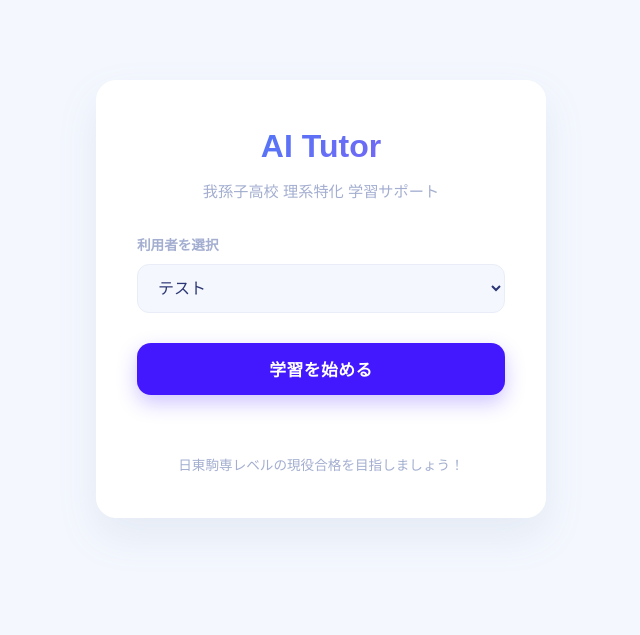
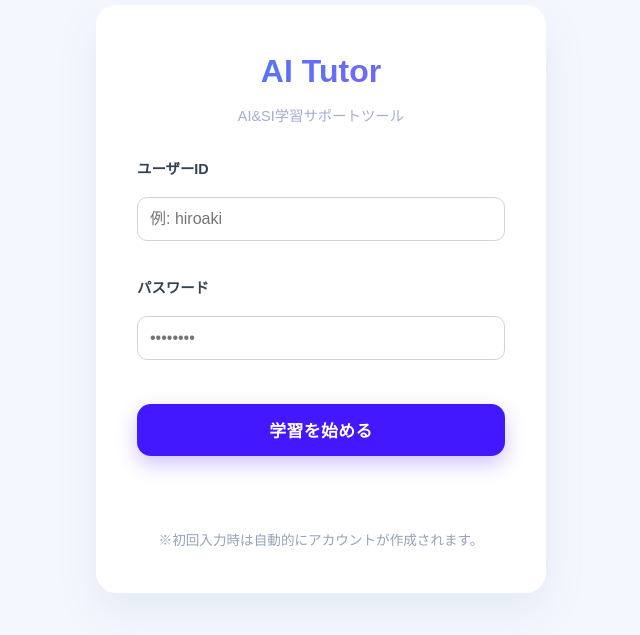
Before and after one commit to tomotsuneko/hiroaki-study-app, a Next.js app: page / in a window 1280 px wide. Shown: the part 101-736 px from the top of the page, without its empty margins (319-959 px from the left). Built offline with nearby package versions, Linux system fonts and the light colour scheme.

Commit message:
Update root page to use real login and change text

```diff
--- a/src/app/page.tsx
+++ b/src/app/page.tsx
@@ -4,61 +4,84 @@ import { useState } from 'react';
 import { useRouter } from 'next/navigation';
 import styles from './page.module.css';
 
-import { useUser } from '@/lib/UserContext';
+export default function Home() {
+  const [userId, setUserId] = useState('');
+  const [password, setPassword] = useState('');
+  const [error, setError] = useState('');
+  const router = useRouter();
 
-export default function Home() {
-  const router = useRouter();
-  const { setProfile } = useUser();
-  const [selectedUser, setSelectedUser] = useState('テスト');
+  const handleLogin = async (e: React.FormEvent) => {
+    e.preventDefault();
+    setError('');
 
-  const users = [
-    { id: 'hiroaki', name: 'ひろあき' },
-    { id: 'wakana', name: 'わかな' },
-    { id: 'test', name: 'テスト' },
-  ];
+    try {
+      const res = await fetch('/api/auth/login', {
+        method: 'POST',
+        headers: { 'Content-Type': 'application/json' },
+        body: JSON.stringify({ userId, password })
+      });
 
-  const handleLogin = () => {
-    // コンテキストにユーザー情報を保存
-    setProfile({
-      name: selectedUser,
-      targetSchools: ['未設定 (プロフィールから設定)'],
-      weakSubjects: [],
-      savedNotes: [],
-    });
-    router.push(`/dashboard`);
+      const data = await res.json();
+      if (res.ok) {
+        window.location.href = '/dashboard';
+      } else {
+        setError(data.error || 'ログインに失敗しました');
+      }
+    } catch (e) {
+      setError('サーバーエラーが発生しました');
+    }
   };
 
   return (
     <div className={styles.container}>
       <div className={`glass-panel animate-fade-in ${styles.loginBox}`}>
         <div className={styles.header}>
-          <h1 className={styles.title}>AI Tutor</h1>
-          <p className={styles.subtitle}>我孫子高校 理系特化 学習サポート</p>
+          <h1 className={styles.title} style={{ marginBottom: '8px' }}>AI Tutor</h1>
+          <p className={styles.subtitle} style={{ fontSize: '0.9rem' }}>AI&SI学習サポートツール</p>
         </div>
 
-        <form className={styles.form} onSubmit={(e) => { e.preventDefault(); handleLogin(); }}>
+        {error && (
+          <div style={{ background: '#FEE2E2', color: '#B91C1C', padding: '12px', borderRadius: '8px', marginBottom: '16px', fontSize: '0.9rem', textAlign: 'center' }}>
+            {error}
+          </div>
+        )}
+
+        <form className={styles.form} onSubmit={handleLogin}>
           <div className={styles.inputGroup}>
-            <label htmlFor="userSelect" className={styles.label}>利用者を選択</label>
-            <select
-              id="userSelect"
-              className={styles.input}
-              value={selectedUser}
-              onChange={(e) => setSelectedUser(e.target.value)}
-              style={{ appearance: 'auto' }}
-            >
-              {users.map(u => (
-                <option key={u.id} value={u.name} style={{color: 'black'}}>{u.name}</option>
-              ))}
-            </select>
+            <label style={{ display: 'block', marginBottom: '8px', fontWeight: 'bold', fontSize: '0.9rem', color: '#334155' }}>
+              ユーザーID
+            </label>
+            <input
+              type="text"
+              value={userId}
+              onChange={e => setUserId(e.target.value)}
+              placeholder="例: hiroaki"
+              style={{ width: '100%', padding: '12px', borderRadius: '10px', border: '1px solid #CBD5E1', fontSize: '1rem' }}
+              required
+            />
           </div>
 
-          <button type="submit" className={`btn btn-primary ${styles.submitBtn}`}>
+          <div className={styles.inputGroup} style={{ marginTop: '16px' }}>
+            <label style={{ display: 'block', marginBottom: '8px', fontWeight: 'bold', fontSize: '0.9rem', color: '#334155' }}>
+              パスワード
+            </label>
+            <input
+              type="password"
+              value={password}
+              onChange={e => setPassword(e.target.value)}
+              placeholder="••••••••"
+              style={{ width: '100%', padding: '12px', borderRadius: '10px', border: '1px solid #CBD5E1', fontSize: '1rem' }}
+              required
+            />
+          </div>
+
+          <button type="submit" className={`btn btn-primary ${styles.submitBtn}`} style={{ marginTop: '24px' }}>
             学習を始める
           </button>
         </form>
 
-        <div className={styles.footer}>
-          <p>日東駒専レベルの現役合格を目指しましょう！</p>
+        <div className={styles.footer} style={{ marginTop: '24px' }}>
+          <p style={{ fontSize: '0.85rem', color: '#94A3B8' }}>※初回入力時は自動的にアカウントが作成されます。</p>
         </div>
       </div>
     </div>
```
